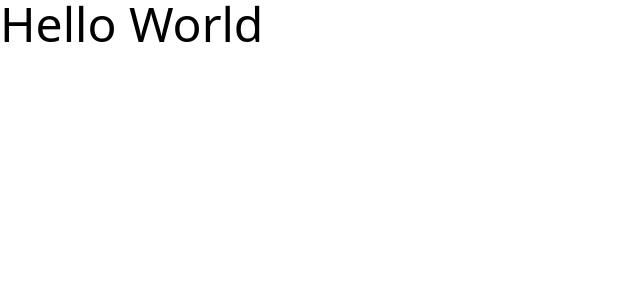
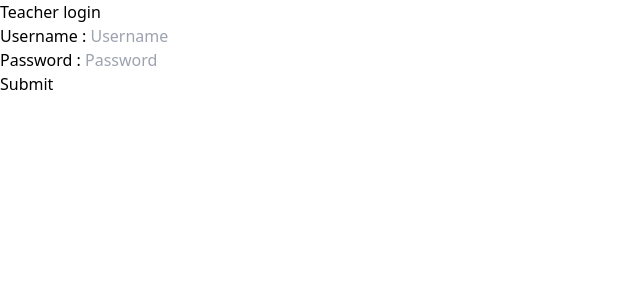
Before and after one commit to Umang455/myproject, a React (Vite) app: page / in a window 1280 px wide. Shown: the top 300 px of the page, without its empty margins (0-640 px from the left). Built offline with nearby package versions, Linux system fonts and the light colour scheme.

Commit message:
connect teacher login to database using api

```diff
--- a/package.json
+++ b/package.json
@@ -9,6 +9,7 @@
     "preview": "vite preview"
   },
   "dependencies": {
+    "axios": "^1.1.2",
     "react": "^18.2.0",
     "react-dom": "^18.2.0"
   },
--- a/src/App.jsx
+++ b/src/App.jsx
@@ -1,9 +1,11 @@
 import React from "react"
+import ReactDOM from "react-dom"
+import TeacherLogin from "./components/TeacherLogin"
 
 function App() {
   return (
     <>
-    <p className="text-5xl">Hello World</p>
+    <TeacherLogin />
     </>
   )
 }
--- /dev/null
+++ b/src/components/TeacherLogin.jsx
@@ -0,0 +1,43 @@
+import React from "react";
+import axios from "axios";
+
+export default function TeacherLogin() {
+    const [inputs, setInputs] = React.useState({});
+
+    const handleChanges = (e) => {
+        const name = e.target.name;
+        const value = e.target.value;
+        setInputs(values => ({ ...values, [name]: value }));
+};
+
+    const handleSubmit = (e) => {
+        e.preventDefault();
+        console.log(inputs);
+        axios
+            .post("http://localhost:9000/teacher/login", inputs)
+            .then((res) => {
+                console.log(res);
+                alert(res.data.message);
+            })
+            .catch((err) => {
+                console.log(err);
+            });
+    };
+
+    return (
+        <>
+        <form method="POST" onSubmit={handleSubmit}>
+            <h1>Teacher login</h1>
+            <div>
+                <label htmlFor="username">Username : </label>
+                <input type="text" name="username" value={inputs.username || ""} onChange={handleChanges} placeholder="Username" required="" />
+            </div>
+            <div>
+                <label htmlFor="password">Password : </label>
+                <input type="password" name="password" value={inputs.password || ""} onChange={handleChanges} placeholder="Password" required="" />
+            </div>
+            <button type="submit" >Submit</button>
+        </form>
+        </>
+    )
+}
```
Also changed, not shown: 1 other file (tests, documents, lock files or other folders).
